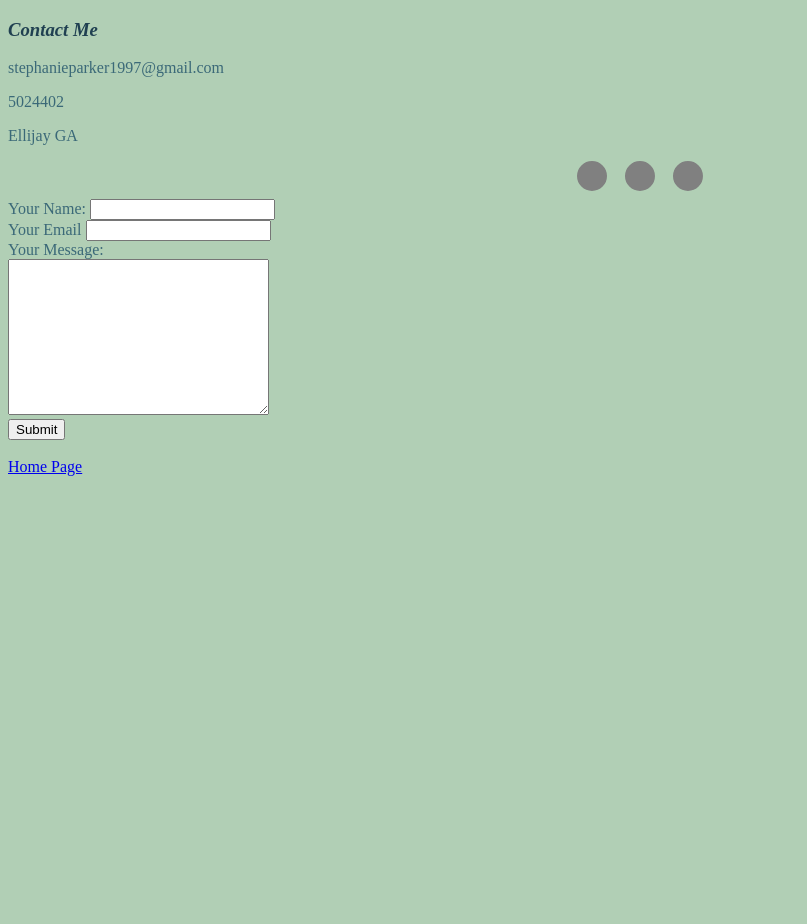
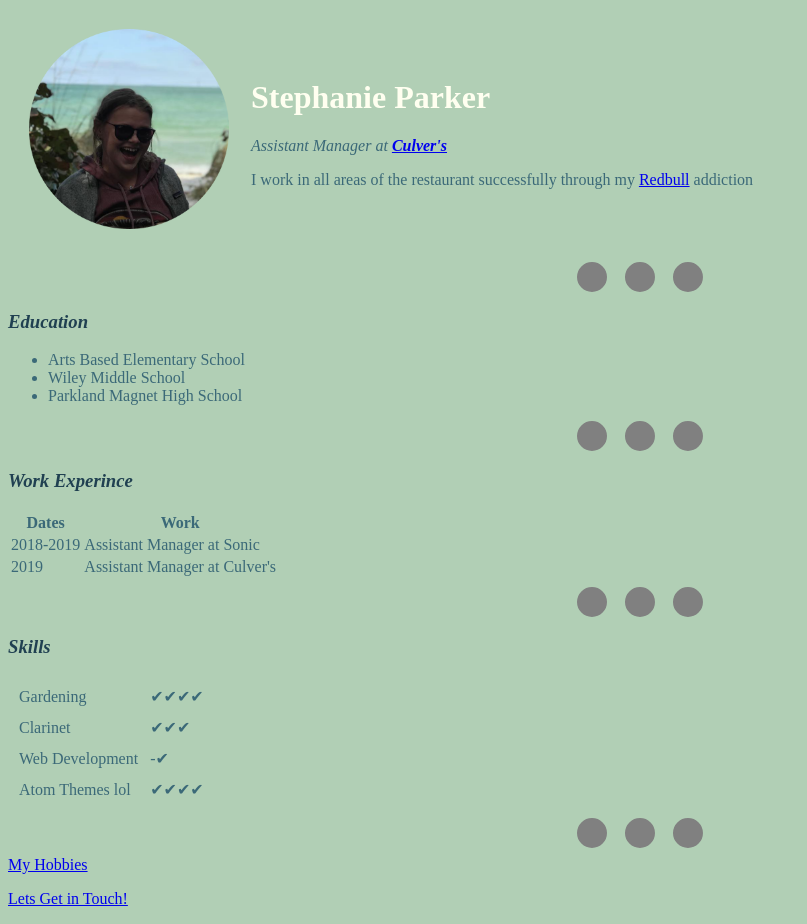
Before and after one commit to infinitelyann/cv, a plain HTML site: page index.html in a window 1280 px wide. Shown: the whole page, without its empty margins (0-807 px from the left). Before the commit the page ends 800 px from the top, so only its background shows below. Drawn offline with Linux system fonts and the light colour scheme.

Commit message:
Update index.html

```diff
--- a/index.html
+++ b/index.html
@@ -1,25 +1,81 @@
 <!DOCTYPE html>
 <html lang="en" dir="ltr">
-  <head><h3><em>Contact Me</em></h3>
-    <meta charset="utf-8">
-    <title>Contact Me</title>
-    <link rel="stylesheet" href="css/styles.css">
 
-  </head>
-  <body>
-    <p>stephanieparker1997@gmail.com</p>
-    <p>5024402</p>
-    <p>Ellijay GA</p>
-    <hr>
-    <form action="mailto:info@gmail.com" method="post" enctype="text/plain">
-        <label>Your Name:</label>
-        <input type="text" name="yourName" value=""><br>
-        <label> Your Email</label>
-        <input type="email" name="yourEmail" ><br>
-        <label>Your Message:</label><br>
-        <textarea name="yourMessage" rows="10" cols="30"></textarea> <br>
-        <input type="submit" name=""><br><br>
-<a href="index.html">Home Page </a>
-      </form>
-  </body>
+<head>
+
+  <meta charset="utf-8">
+  <title>💛 Stephanie's Personal Site</title>
+  <link rel="stylesheet" href="css/styles.css">
+
+
+</head>
+
+<body>
+  <table cellspacing="20">
+    <tr>
+      <td> <img src="images/stephanie.png" width="200" alt="stephanie profile picture"></td>
+      <td>
+        <h1>Stephanie Parker</h1>
+        <p><em>Assistant Manager at <strong><a href="https://www.culvers.com/">Culver's</a></strong></em></p>
+        <p>I work in all areas of the restaurant successfully through my <a href="https://www.redbull.com/us-en/">Redbull</a> addiction</p>
+      </td>
+    </tr>
+  </table>
+
+  <hr />
+  <h3><em>Education</em></h3>
+
+  <ul>
+    <li>Arts Based Elementary School</li>
+    <li>Wiley Middle School</li>
+    <li>Parkland Magnet High School</li>
+  </ul>
+  <hr/>
+  <h3><em>Work Experince</em></h3>
+  <table>
+    <tr>
+      <th>Dates</th>
+      <th>Work</th>
+    </tr>
+    <tr>
+      <td>2018-2019</td>
+      <td>Assistant Manager at Sonic</td>
+    </tr>
+    <tr>
+      <td>2019</td>
+      <td>Assistant Manager at Culver's</td>
+    </tr>
+  </table>
+  <hr />
+  <h3><em>Skills</em></h3>
+  <table cellspacing="10">
+    <tr>
+      <td>Gardening</td>
+      <td>✔✔✔✔</td>
+    </tr>
+    <tr>
+      <td>Clarinet</td>
+      <td>✔✔✔</td>
+
+    </tr>
+    <tr>
+      <td>Web Development </td>
+      <td>-✔</td>
+    </tr>
+    <tr>
+      <td>Atom Themes lol</td>
+      <td>✔✔✔✔</td>
+
+    </tr>
+
+
+  </table>
+  <hr />
+  <a href="hobbies.html">My Hobbies</a>
+  <p><a href="contact.html">Lets Get in Touch!</a>
+  </p>
+
+
+</body>
+
 </html>
```
